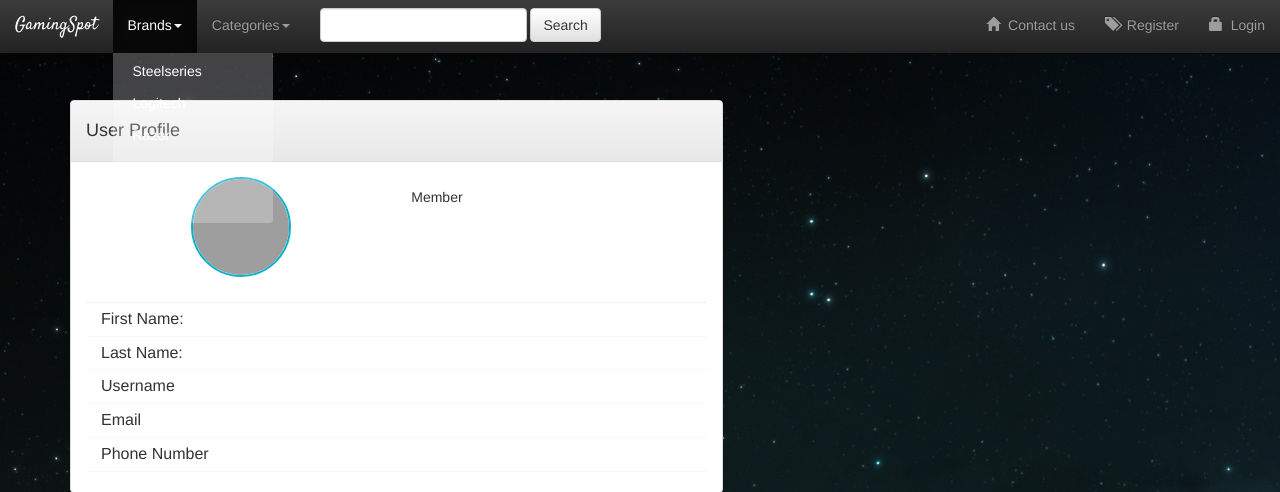
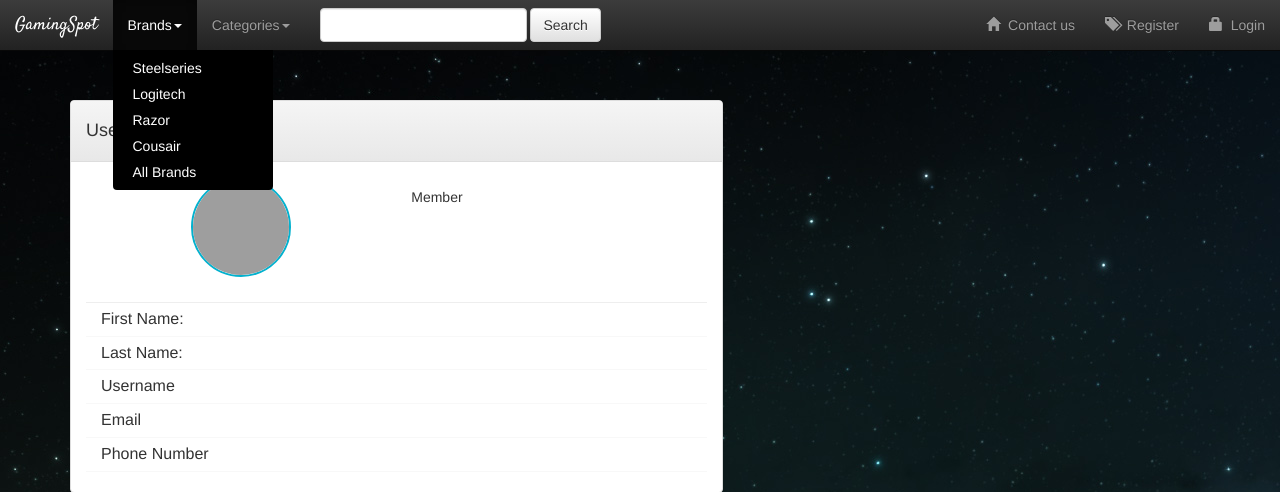
Before and after one commit to ballpor98/TheDarkCompany, a Django app: template gamingSpot/shop/templates/shop/member.html in a window 1280 px wide, after a click on "Brands". Shown: the top 492 px of the page. Run offline with Django 3.2, Linux system fonts and the light colour scheme; the template is opened without the code that fills it, so the values that code supplies are empty; parts of the project's set-up code (start-up, migrations or seed data) failed here and were passed over; some libraries are stand-ins or nearby versions; grey boxes are pictures that could not be loaded.

Commit message:
fix navbar

```diff
--- a/gamingSpot/shop/static/shop/style.css
+++ b/gamingSpot/shop/static/shop/style.css
@@ -25,22 +25,22 @@
 }
 
 .dropdown {
-    border:1px solid #ccc;
+    border:1px ;
     border-radius:4px;
     width:300px;
     border: none;
 }
 .dropdown-menu{
-background:rgba(255,255,255,0.25);
+background: black ;
 border: none;
 
 }
 
 .nav>li>a, .dropdown-menu>li>a:focus, .dropdown-menu>li>a:hover, .dropdown-menu>li>a, .dropdown-menu>li{
-  border-bottom: 3px solid transparent;
+  border-bottom: 3px ;
 }
 .nav>li>a:focus, .nav>li>a:hover,.nav .open>a, .nav .open>a:focus, .nav .open>a:hover, .dropdown-menu>li>a:focus, .dropdown-menu>li>a:hover{
-  border-bottom: 3px solid transparent;
+  border-bottom: 3px ;
   background: none;
 }
 .navbar a, .dropdown-menu>li>a, .dropdown-menu>li>a:focus, .dropdown-menu>li>a:hover, .navbar-toggle{
```
